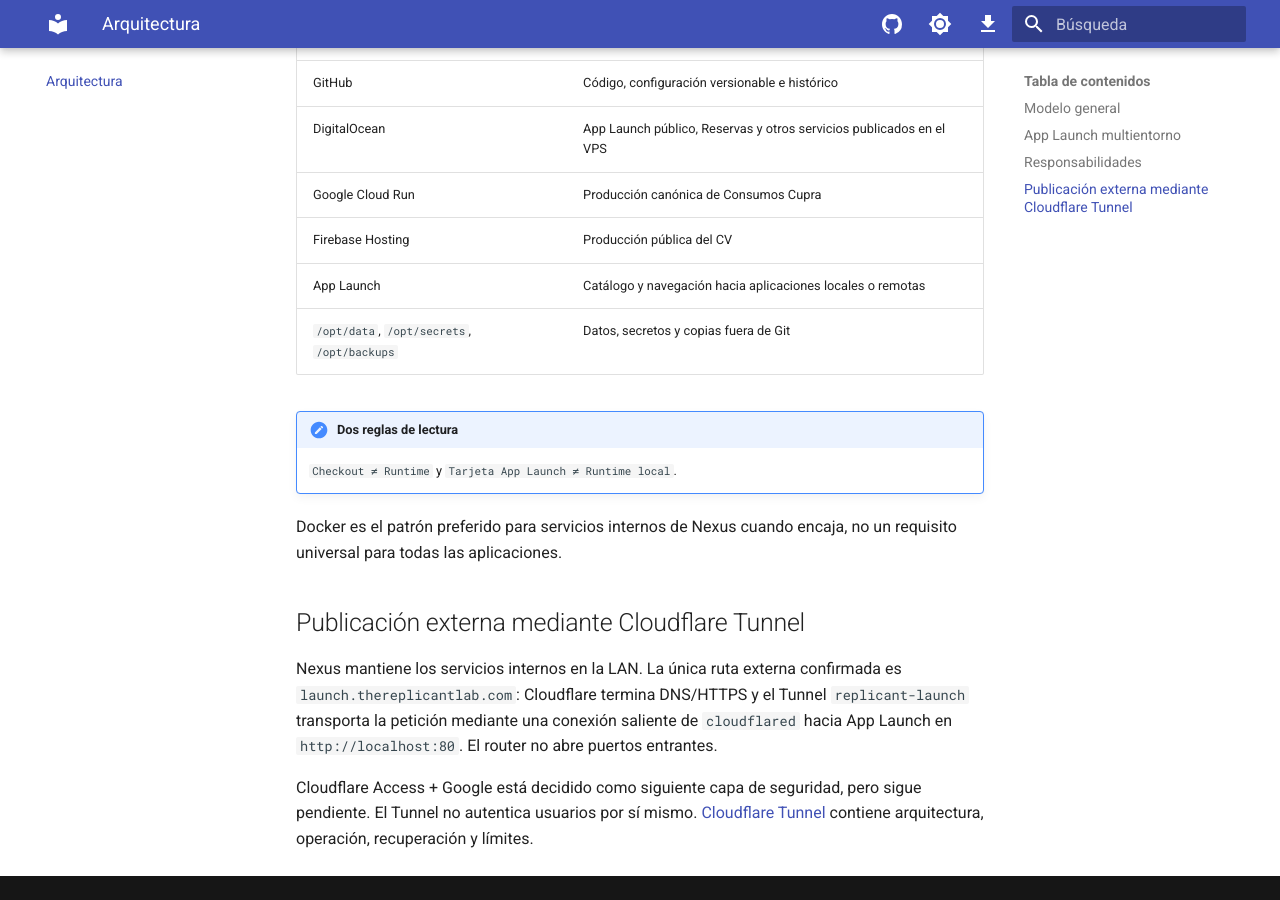
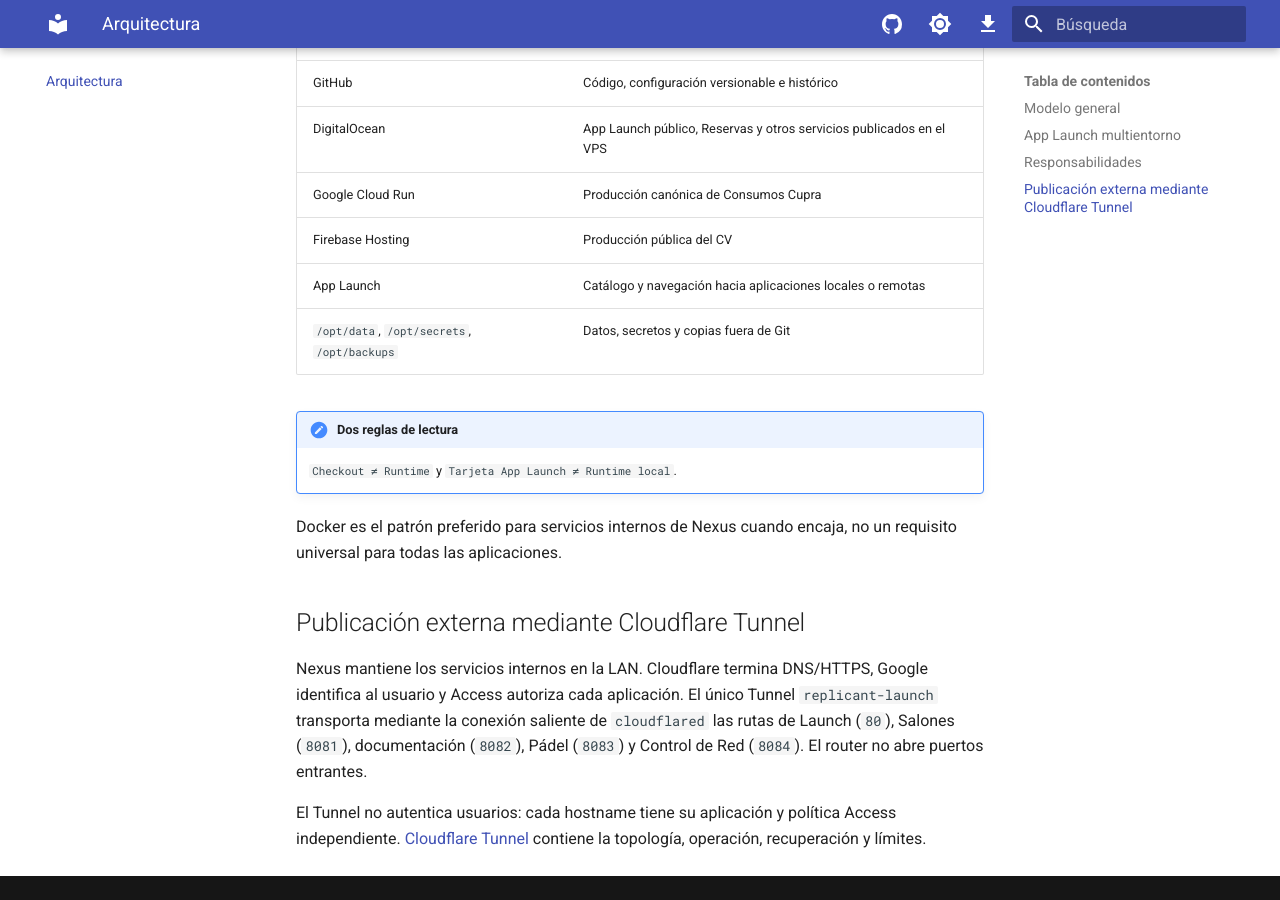
Before and after one commit to ratienza/infra-replicant-lab, an MkDocs documentation site: the page built from docs/arquitectura.md, in a window 1280 px wide and 900 px high, scrolled down 1746 px. Built offline with MkDocs 1.6.1 and Material for MkDocs 9.7.7, drawn with Linux system fonts in a browser that asks for light colours; a script that is not in the unit is left out.

Commit message:
docs: align architecture with Access

```diff
--- a/docs/arquitectura.md
+++ b/docs/arquitectura.md
@@ -66,6 +66,6 @@
 
 ## Publicación externa mediante Cloudflare Tunnel
 
-Nexus mantiene los servicios internos en la LAN. La única ruta externa confirmada es `launch.thereplicantlab.com`: Cloudflare termina DNS/HTTPS y el Tunnel `replicant-launch` transporta la petición mediante una conexión saliente de `cloudflared` hacia App Launch en `http://localhost:80`. El router no abre puertos entrantes.
+Nexus mantiene los servicios internos en la LAN. Cloudflare termina DNS/HTTPS, Google identifica al usuario y Access autoriza cada aplicación. El único Tunnel `replicant-launch` transporta mediante la conexión saliente de `cloudflared` las rutas de Launch (`80`), Salones (`8081`), documentación (`8082`), Pádel (`8083`) y Control de Red (`8084`). El router no abre puertos entrantes.
 
-Cloudflare Access + Google está decidido como siguiente capa de seguridad, pero sigue pendiente. El Tunnel no autentica usuarios por sí mismo. [Cloudflare Tunnel](red/cloudflare-tunnel.md) contiene arquitectura, operación, recuperación y límites.
+El Tunnel no autentica usuarios: cada hostname tiene su aplicación y política Access independiente. [Cloudflare Tunnel](red/cloudflare-tunnel.md) contiene la topología, operación, recuperación y límites.
```
